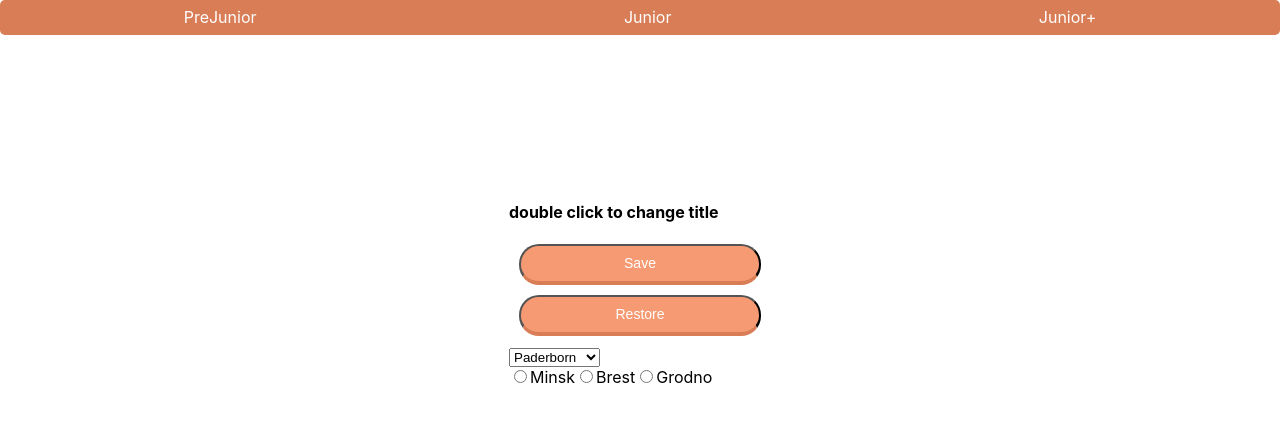
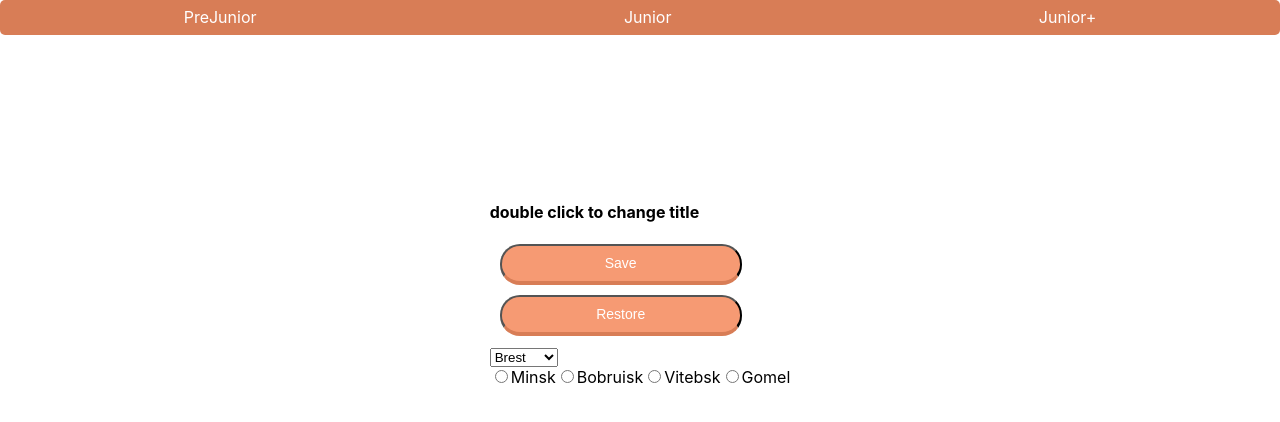
Before and after one commit to valerianEhret/HomeworkByIgnat, a React (Create React App) app: page /#/Junior in a window 1280 px wide. Shown: the top 422 px of the page. Built offline with nearby package versions, Linux system fonts and the light colour scheme.

Commit message:
7 homework added input radio  refactoring

```diff
--- a/src/components/Junior/Junior.tsx
+++ b/src/components/Junior/Junior.tsx
@@ -14,6 +14,7 @@ type JuniorPropsType = {
 export type SelectValuesType = {
     id:string,
     selectValue:string
+    selected:boolean
 }
 
 export type RadioValueType = {
@@ -25,36 +26,39 @@ export type RadioValueType = {
 
 export function Junior(props:JuniorPropsType) {
 
-    const [value, setValue] = useState("double click to change title");
-    const [error, setError] = useState<string>("")
+
+// Select
+    let [option, setOption] = useState<Array<SelectValuesType>>([
+        {id:v1(),selectValue:"Minsk", selected:false},
+        {id:v1(),selectValue:"Brest", selected:true},
+        {id:v1(),selectValue:"Grodno", selected:false},
+        {id:v1(),selectValue:"Mogilev", selected:false},
+    ])
+
+const setSelectButtonSelected = (arr:Array<SelectValuesType>) => {
+        setOption(arr)
+}
 
 
- const options:Array<SelectValuesType> = [
-     {id:v1(),selectValue:"Novosibirsk"},
-     {id:v1(),selectValue:"Paderborn"},
-     {id:v1(),selectValue:"Bielefeld"},
- ];
-
+// Input Radio
     let [radioValue, setRadioValue] = useState(
         [
             {id:v1(), name:"Minsk", value:"Minsk", checked:false},
-            {id:v1(), name:"Brest", value:"Brest",checked:false},
-            {id:v1(), name:"Grodno",value:"Grodno", checked:false},
+            {id:v1(), name:"Bobruisk", value:"Brest",checked:false},
+            {id:v1(), name:"Vitebsk",value:"Grodno", checked:false},
+            {id:v1(), name:"Gomel",value:"Grodno", checked:false},
         ]
     )
-
 
 const setRadioButtonSelected =(arr: Array<RadioValueType>)=> {
     setRadioValue(arr)
 }
 
+// Editablespan
+
+    const [value, setValue] = useState("double click to change title");
 
 
-    let [optionValue, setOptionValue] = useState('Paderborn')
-
-    const changeOptionValue = (e:ChangeEvent<HTMLSelectElement>) => {
-        setOptionValue(e.currentTarget.value)
-    }
 
     const changeValue = (e:ChangeEvent<HTMLInputElement>) => {
         setValue(e.currentTarget.value)
@@ -68,7 +72,7 @@ const setRadioButtonSelected =(arr: Array<RadioValueType>)=> {
                 setValue("");
             }
         } else {
-            setError("Title is requaried")
+
         }
     }
 
@@ -101,8 +105,14 @@ const setRadioButtonSelected =(arr: Array<RadioValueType>)=> {
             <EditableSpan value={value} changeValue={changeValue} onEnter={onEnter}/>
             <ButtonNya title={"Save"} onClick={saveStateHandler}/>
             <ButtonNya title={"Restore"} onClick={restoreStateHandler}/>
-            <Select options={options} value={optionValue} changeOptionValue={changeOptionValue} />
-            <Radio value={radioValue}  setRadioButtonSelected={setRadioButtonSelected}/>
+            <Select
+                option={option}
+                setSelectButtonSelected={setSelectButtonSelected}
+            />
+            <Radio
+                value={radioValue}
+                setRadioButtonSelected={setRadioButtonSelected}
+            />
         </div>
     )
 
--- a/src/components/common/Select.tsx
+++ b/src/components/common/Select.tsx
@@ -3,17 +3,35 @@ import {SelectValuesType} from "../Junior/Junior";
 
 
 type SelectPropsType = {
-    options: Array<SelectValuesType>
-    value:string
-    changeOptionValue:(e:ChangeEvent<HTMLSelectElement>)=>void
+    option: Array<SelectValuesType>
+    setSelectButtonSelected:(arr:Array<SelectValuesType>)=>void
 
 }
 
+
+
+
+
 export function Select(props: SelectPropsType) {
+
+    const changeHendler = (event:ChangeEvent<HTMLSelectElement>) => {
+        let newArr = props.option.map( (el) => {
+            if (el.id === event.currentTarget.id) {
+                return {...el, selected:true }
+            } else return {...el, selected: false}
+        })
+        props.setSelectButtonSelected(newArr)
+    }
+
+
+
+
     return (
         <div>
-            <select value={props.value} onChange={props.changeOptionValue}  >
-                {props.options.map(v => <option key={v.id}>{v.selectValue}</option>)}
+            <select
+                onChange={changeHendler}
+                >
+                {props.option.map( el => <option selected={el.selected} key={el.id}>{el.selectValue}</option>)}
             </select>
         </div>
     )
```
